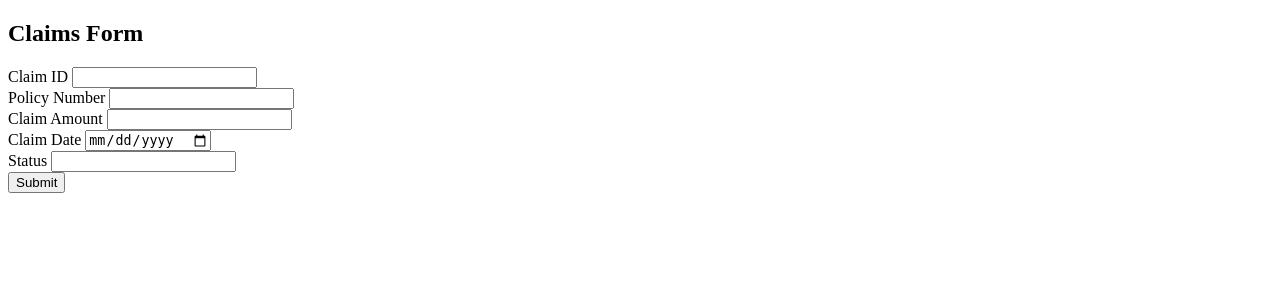
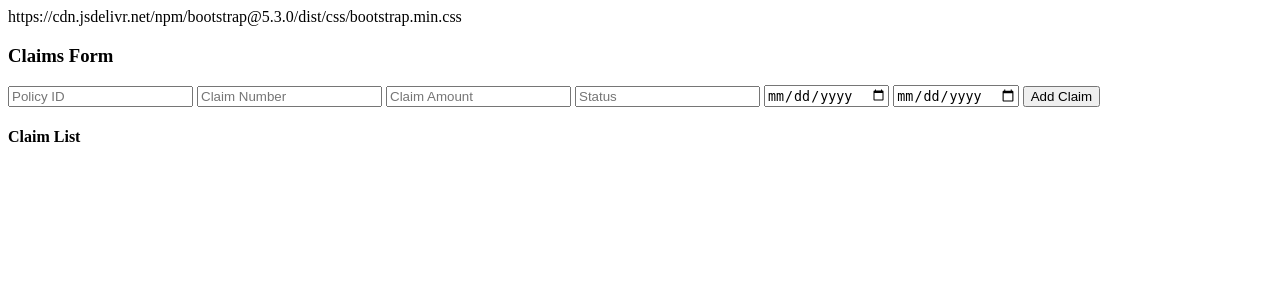
Before and after one commit to ivinaconsultancyinc/ica_app, a FastAPI app: template insurance_app/templates/claims.html in a window 1280 px wide. Shown: the top 300 px of the page. Run offline with FastAPI, Linux system fonts and the light colour scheme; the template is opened without the code that fills it, so the values that code supplies are empty; parts of the project's set-up code (start-up, migrations or seed data) failed here and were passed over.

Commit message:
Update claims.html

```diff
--- a/insurance_app/templates/claims.html
+++ b/insurance_app/templates/claims.html
@@ -1,37 +1,113 @@
 <!DOCTYPE html>
 <html>
 <head>
-    <meta charset="UTF-8">
     <title>Claims Form</title>
-    <link rel="shortcut icon" href="{{ url_for('static', filename='favicon.ico') }}">
-    <https://cdn.jsdelivr.net/npm/bootstrap@5.3.0/dist/css/bootstrap.min.css
+    https://cdn.jsdelivr.net/npm/bootstrap@5.3.0/dist/css/bootstrap.min.css
 </head>
 <body>
-<div class="container mt-5">
-    <h2>Claims Form</h2>
-    <form>
-        <div class="mb-3">
-            <label for="claim_id" class="form-label">Claim ID</label>
-            <input type="text" class="form-control" id="claim_id" name="claim_id">
-        </div>
-        <div class="mb-3">
-            <label for="policy_number" class="form-label">Policy Number</label>
-            <input type="text" class="form-control" id="policy_number" name="policy_number">
-        </div>
-        <div class="mb-3">
-            <label for="claim_amount" class="form-label">Claim Amount</label>
-            <input type="number" class="form-control" id="claim_amount" name="claim_amount">
-        </div>
-        <div class="mb-3">
-            <label for="claim_date" class="form-label">Claim Date</label>
-            <input type="date" class="form-control" id="claim_date" name="claim_date">
-        </div>
-        <div class="mb-3">
-            <label for="status" class="form-label">Status</label>
-            <input type="text" class="form-control" id="status" name="status">
-        </div>
-        <button type="submit" class="btn btn-primary">Submit</button>
+    <h3>Claims Form</h3>
+
+    <!-- Add Claim Form -->
+    <form id="add-claim-form">
+        <input type="number" name="policy_id" placeholder="Policy ID" required>
+        <input type="text" name="claim_number" placeholder="Claim Number" required>
+        <input type="number" name="amount" placeholder="Claim Amount">
+        <input type="text" name="status" placeholder="Status">
+        <input type="date" name="filed_date" placeholder="Filed Date">
+        <input type="date" name="settled_date" placeholder="Settled Date">
+        <button type="submit">Add Claim</button>
     </form>
-</div>
+
+    <h4>Claim List</h4>
+    <ul id="claim-list"></ul>
+
+    <!-- ========================= -->
+    <!-- Add your POST, PUT, DELETE fetch code -->
+    <!-- ========================= -->
+    <script>
+    function loadClaims() {
+        fetch('/api/claims/')
+            .then(response => response.json())
+            .then(data => {
+                const list = document.getElementById('claim-list');
+                list.innerHTML = '';
+                data.forEach(claim => {
+                    const li = document.createElement('li');
+                    li.innerHTML = `
+                        <strong>${claim.claim_number}</strong> - $${claim.amount || 'N/A'} (${claim.status || 'N/A'})
+                        <button onclick="editClaim(${claim.id}, '${claim.policy_id}', '${claim.claim_number}', '${claim.amount || ''}', '${claim.status || ''}', '${claim.filed_date || ''}', '${claim.settled_date || ''}')">Edit</button>
+                        <button onclick="deleteClaim(${claim.id})">Delete</button>
+                    `;
+                    list.appendChild(li);
+                });
+            });
+    }
+
+    // POST: Add a new claim
+    document.getElementById('add-claim-form').onsubmit = function(e) {
+        e.preventDefault();
+        const form = e.target;
+        fetch('/api/claims/', {
+            method: 'POST',
+            headers: {'Content-Type': 'application/json'},
+            body: JSON.stringify({
+                policy_id: form.policy_id.value,
+                claim_number: form.claim_number.value,
+                amount: form.amount.value,
+                status: form.status.value,
+                filed_date: form.filed_date.value,
+                settled_date: form.settled_date.value
+            })
+        })
+        .then(response => response.json())
+        .then(data => {
+            alert('Claim added: ' + data.claim_number);
+            form.reset();
+            loadClaims();
+        });
+    };
+
+    // PUT: Edit an existing claim
+    function editClaim(id, currentPolicyId, currentClaimNumber, currentAmount, currentStatus, currentFiledDate, currentSettledDate) {
+        const policy_id = prompt("Edit policy ID:", currentPolicyId);
+        if (policy_id === null) return;
+        const claim_number = prompt("Edit claim number:", currentClaimNumber);
+        if (claim_number === null) return;
+        const amount = prompt("Edit amount:", currentAmount);
+        const status = prompt("Edit status:", currentStatus);
+        const filed_date = prompt("Edit filed date (YYYY-MM-DD):", currentFiledDate);
+        const settled_date = prompt("Edit settled date (YYYY-MM-DD):", currentSettledDate);
+        fetch(`/api/claims/${id}`, {
+            method: 'PUT',
+            headers: {'Content-Type': 'application/json'},
+            body: JSON.stringify({policy_id, claim_number, amount, status, filed_date, settled_date})
+        })
+        .then(response => response.json())
+        .then(data => {
+            alert('Claim updated: ' + data.claim_number);
+            loadClaims();
+        });
+    }
+
+    // DELETE: Remove a claim
+    function deleteClaim(id) {
+        if (!confirm("Are you sure you want to delete this claim?")) return;
+        fetch(`/api/claims/${id}`, {
+            method: 'DELETE'
+        })
+        .then(response => response.json())
+        .then(data => {
+            alert(data.detail);
+            loadClaims();
+        });
+    }
+
+    // Initial load
+    loadClaims();
+    </script>
+    <!-- ========================= -->
+    <!-- End of POST, PUT, DELETE fetch code -->
+    <!-- ========================= -->
+
 </body>
 </html>
```
